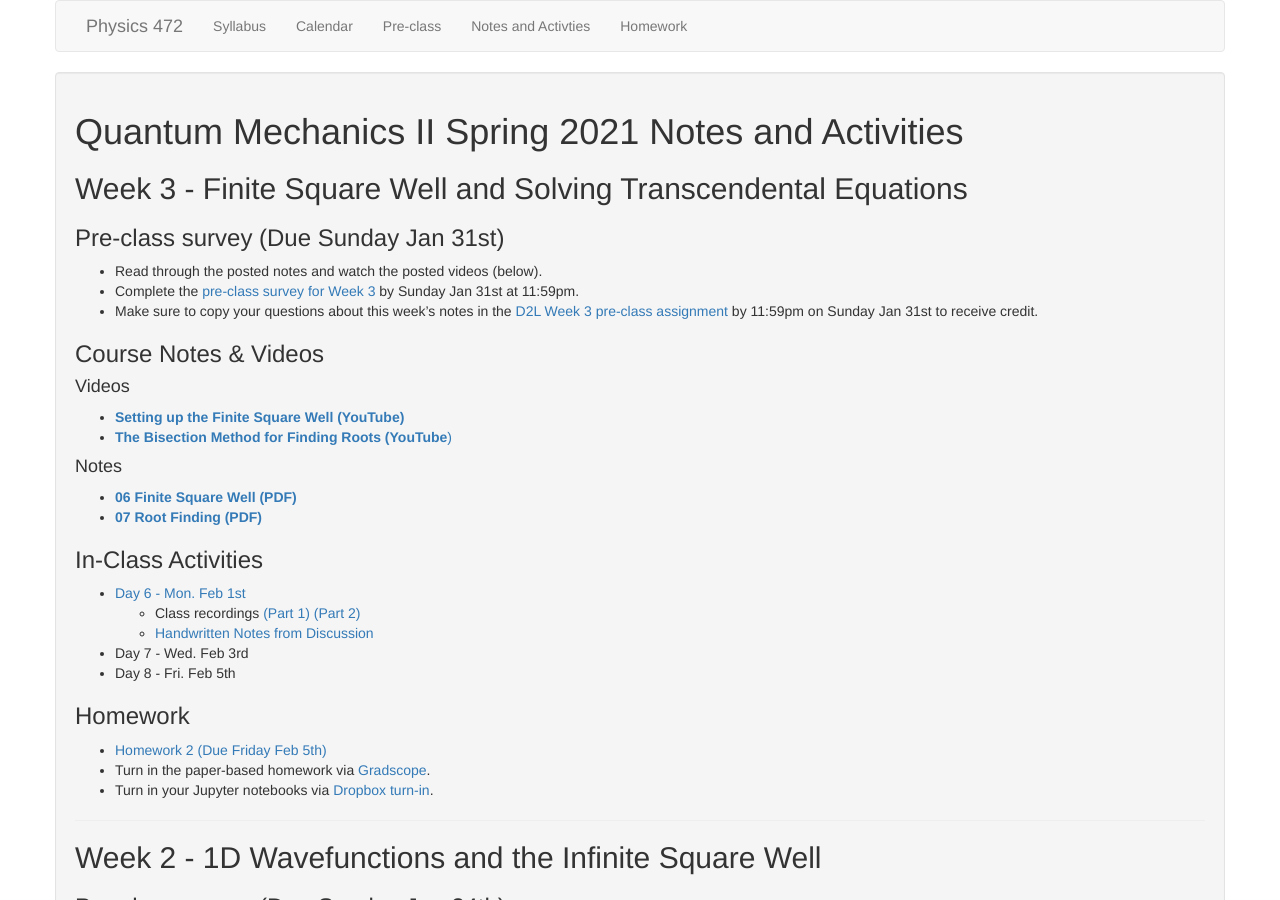
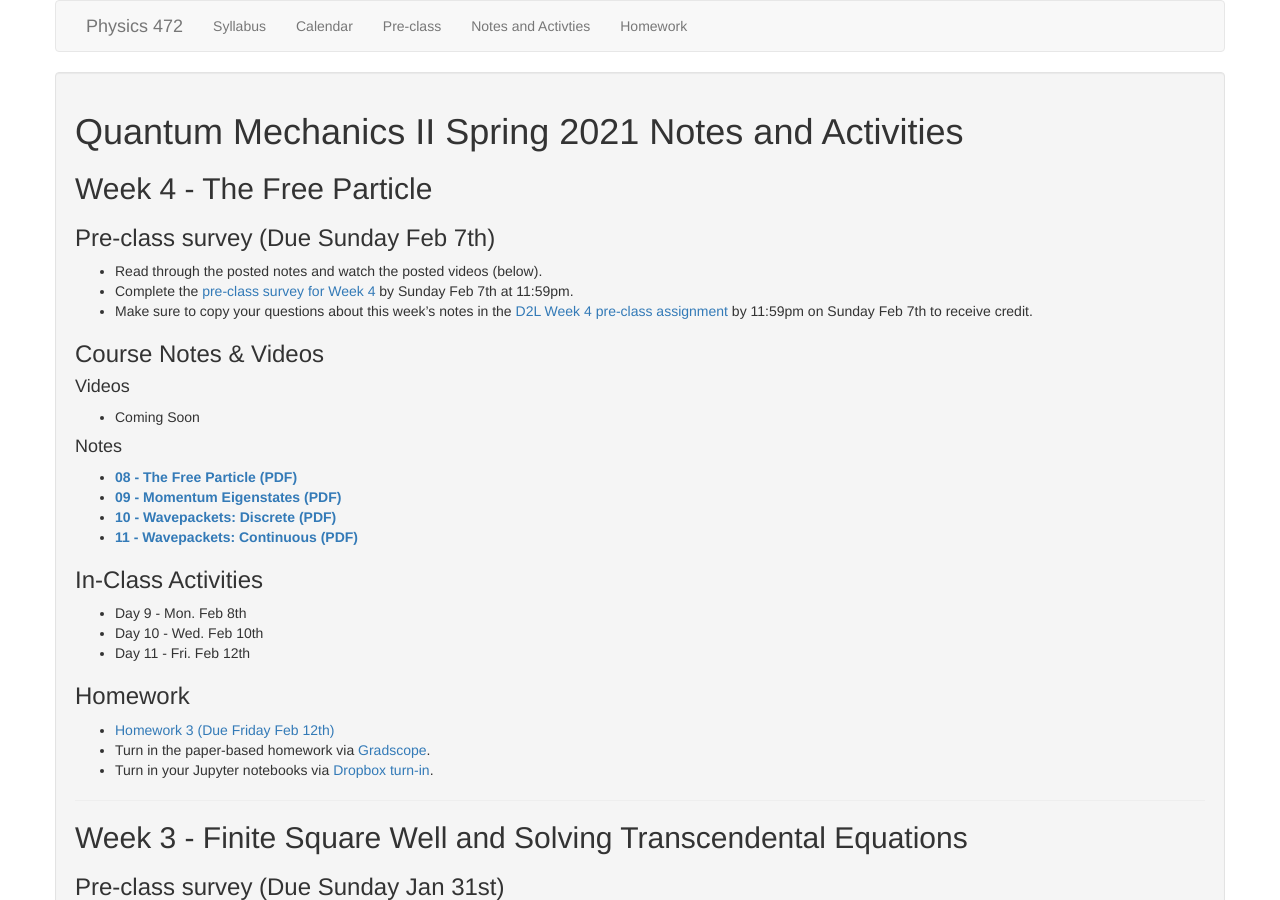
Before and after one commit to dannycab/phy472msu_s2021, a Jekyll site: the page built from notes/index.md, in a window 1280 px wide and 900 px high. Built offline with Jekyll 4.4.1, drawn with Linux system fonts in a browser that asks for light colours.

Commit message:
added last set of notes; draft of homework 3

```diff
--- a/notes/index.md
+++ b/notes/index.md
@@ -5,7 +5,7 @@ permalink: notes/index.html
 use_math: true
 ---
 
-<!-- ## Week 4 - The Free Particle
+## Week 4 - The Free Particle
 
 ### Pre-class survey (Due Sunday Feb 7th)
 
@@ -38,7 +38,7 @@ use_math: true
 * Turn in the paper-based homework via [Gradscope](https://www.gradescope.com/).
 * Turn in your Jupyter notebooks via [Dropbox turn-in](https://www.dropbox.com/request/g9rmFf1MHcaPwFWGvmcT).
 
----- -->
+----
 
 
 ## Week 3 - Finite Square Well and Solving Transcendental Equations
--- a/preclass.md
+++ b/preclass.md
@@ -4,6 +4,16 @@ title: Quantum Mechanics II Spring 2021 Pre-class
 permalink: preclass.html
 use_math: true
 ---
+
+---
+
+## Week 4
+
+### Pre-class survey (Due Sunday Feb 7th)
+
+* Read through the posted notes and watch the posted videos (below).
+* Complete the [pre-class survey for Week 4](https://msu.co1.qualtrics.com/jfe/form/SV_6gSvFNnmkbUANOl) by Sunday Feb 7th at 11:59pm.
+* Make sure to copy your questions about this week's notes in the [D2L Week 4 pre-class assignment](https://d2l.msu.edu) by 11:59pm on Sunday Feb 7th to receive credit.
 
 ---
 
```
Also changed, not shown: assignments/index.md (+1 -1 lines), calendar.md (+1 -1 lines), 1 other file.
